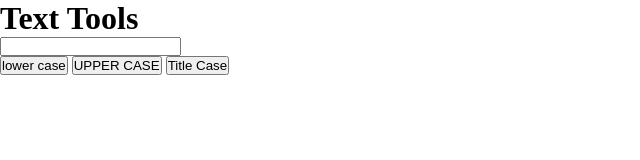
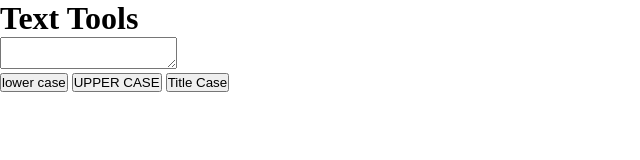
Before and after one commit to herald-noel/text-tools, a plain HTML site: page index.html in a window 1280 px wide. Shown: the whole page, without its empty margins (0-640 px from the left). Drawn offline with Linux system fonts and the light colour scheme.

Commit message:
Change approriate tag for user input

```diff
--- a/index.html
+++ b/index.html
@@ -11,7 +11,7 @@
       <h1>Text Tools</h1>
     </header>
     <main>
-      <input type="text" />
+      <textarea id="user-text"></textarea>
       <div>
         <button>lower case</button>
         <button>UPPER CASE</button>
```
